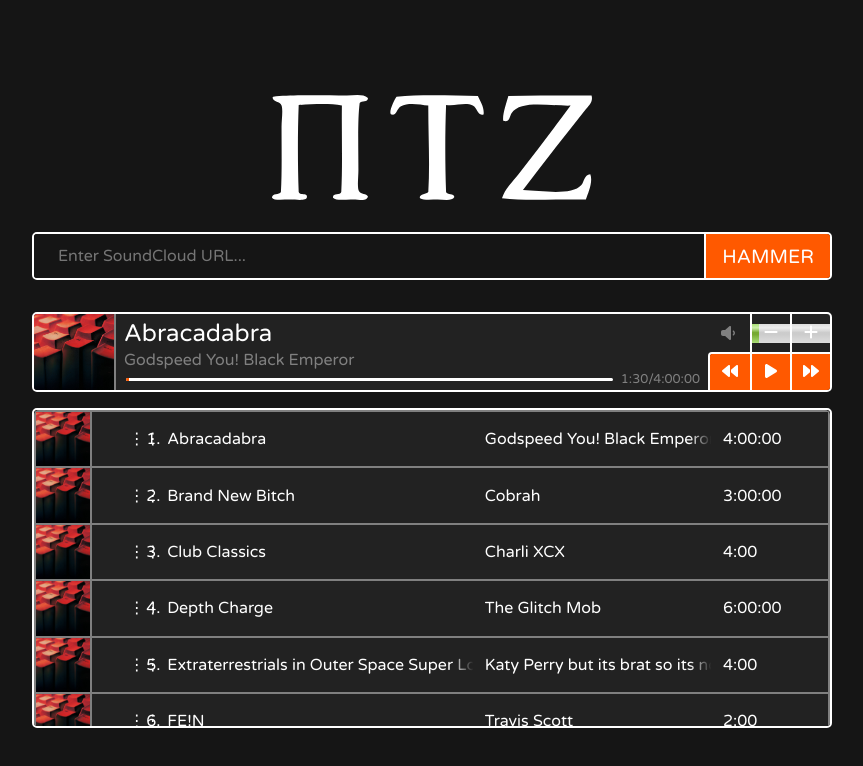
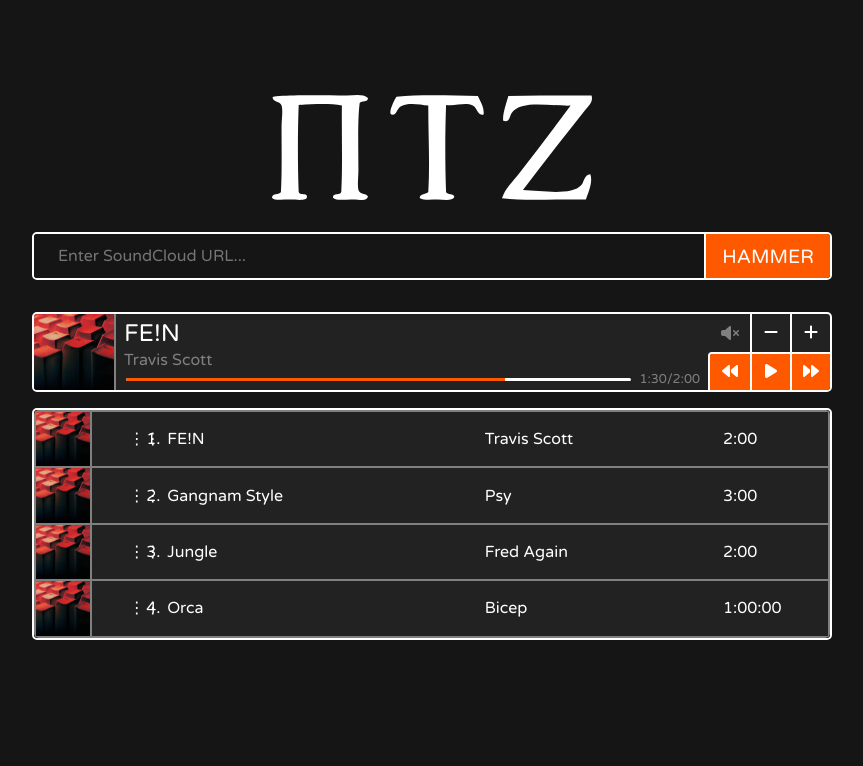
Before and after one commit to James-Randall-14/trackhammer, a React (Create React App) app in the folder client/: page / in a window 1280 px wide. Shown: the top 766 px of the page, without its empty margins (208-1071 px from the left). Built offline with nearby package versions, Linux system fonts and the light colour scheme.

Commit message:
fixed chromium rendering issues with meter and fade

```diff
--- a/client/src/App.jsx
+++ b/client/src/App.jsx
@@ -2,15 +2,48 @@
 import PTZHeader from "./components/header/PTZHeader.jsx";
 import URLInput from "./components/urlinput/URLInput.jsx";
 import Queue from "./components/queue/Queue.jsx";
+import Player from "./components/player/Player.jsx";
+import { useState } from "react";
+import { arrayMoveImmutable } from "array-move";
 
-function App() {
+// Testing purposes only:
+import ctrl_alt_reality from "./resources/ctrl-alt-reality.jpg";
+
+class songInfo {
+	constructor(link, track, artist, duration, cover, id) {
+		this.link = link;
+		this.track = track;
+		this.artist = artist;
+		this.duration = duration;
+		this.cover = cover;
+		this.id = id;
+	}
+}
+
+export default function App() {
+	// BACKEND TESTING VARIABLES SECTION:
+	// TO BE REMOVED LATER
+	let [queue, setQueue] = useState([
+		new songInfo("Link1", "FE!N", "Travis Scott", "2:00", ctrl_alt_reality, 1),
+		new songInfo("Link2", "Gangnam Style", "Psy", "3:00", ctrl_alt_reality, 2),
+		new songInfo("Link3", "Jungle", "Fred Again", "2:00", ctrl_alt_reality, 3),
+		new songInfo("Link4", "Orca", "Bicep", "1:00:00", ctrl_alt_reality, 4),
+	]);
+
+	// Series of callbacks for modifying the queue:
+
+	// Function for swapping songs in the queue:
+	function moveItem(startIndex, endIndex) {
+		const newQueue = arrayMoveImmutable(queue, startIndex, endIndex);
+		setQueue(newQueue);
+	}
+
 	return (
 		<div className="App">
-			{PTZHeader()}
-			{URLInput()}
-			{Queue()}
+			<PTZHeader />
+			<URLInput />
+			<Player songInfo={queue[0]} />
+			<Queue queue={queue} changeQueueCallback={moveItem} />
 		</div>
 	);
 }
-
-export default App;
--- a/client/src/components/player/Buttons.jsx
+++ b/client/src/components/player/Buttons.jsx
@@ -1,5 +1,6 @@
 import "./Player.css";
 import { FontAwesomeIcon } from "@fortawesome/react-fontawesome";
+import { useRef, useState } from "react";
 import {
 	faPlay,
 	faPause,
@@ -12,10 +13,17 @@
 	faMinus,
 } from "@fortawesome/free-solid-svg-icons";
 
-export default function Buttons(volume) {
+export default function Buttons() {
 	var isPlaying = false;
 
-	volume = 1;
+	let [volume, setVolume] = useState(0);
+
+	function raiseVolumeCallback() {
+		if (volume < 10) setVolume(volume + 0.5);
+	}
+	function lowerVolumeCallback() {
+		if (volume > 0) setVolume(volume - 0.5);
+	}
 
 	return (
 		<div className="Button-Panel container">
@@ -34,10 +42,18 @@
 				<div className="Volume-Meter-Container">
 					<meter className="Volume-Meter" max="10" value={volume}></meter>
 					<div className="Volume-Buttons-Container">
-						<button className="Volume-Button" type="button">
+						<button
+							className="Volume-Button"
+							type="button"
+							onClick={lowerVolumeCallback}
+						>
 							<FontAwesomeIcon icon={faMinus} />
 						</button>
-						<button className="Volume-Button" type="button">
+						<button
+							className="Volume-Button"
+							type="button"
+							onClick={raiseVolumeCallback}
+						>
 							<FontAwesomeIcon icon={faPlus} />
 						</button>
 					</div>
--- a/client/src/components/player/Player.css
+++ b/client/src/components/player/Player.css
@@ -240,3 +240,12 @@
 .Volume-Meter::-moz-meter-bar {
   background: var(--accent-orange);
 }
+
+.Volume-Meter::-webkit-meter-bar {
+  background: none;
+  height: 2.38rem !important;
+}
+
+.Volume-Meter::-webkit-meter-optimum-value {
+  background: var(--accent-orange);
+}
--- a/client/src/components/player/Player.jsx
+++ b/client/src/components/player/Player.jsx
@@ -1,8 +1,10 @@
 import "./Player.css";
 import Buttons from "./Buttons.jsx";
+import { useState } from "react";
 
-export default function Player({ songInfo, progress, volume }) {
-	console.log(songInfo);
+export default function Player({ songInfo }) {
+	// eslint-disable-next-line
+	let [progress, setProgress] = useState("1:30");
 
 	// Takes in time string and returns seconds
 	function getSeconds(time) {
@@ -20,8 +22,6 @@
 	var durationSeconds = getSeconds(songInfo.duration);
 
 	var completionPercentage = (progressSeconds / durationSeconds) * 100;
-
-	console.log(completionPercentage);
 
 	return (
 		<div className="Player">
@@ -51,7 +51,7 @@
 					</div>
 				</div>
 			</div>
-			<Buttons volume={volume} />
+			<Buttons />
 		</div>
 	);
 }
--- a/client/src/components/queue/Queue.jsx
+++ b/client/src/components/queue/Queue.jsx
@@ -1,114 +1,14 @@
 import "./Queue.css";
 import { useRef, useState } from "react";
-import { arrayMoveImmutable } from "array-move";
-import ctrl_alt_reality from "../../resources/ctrl-alt-reality.jpg";
 
 import QueueItem from "./QueueItem.jsx";
 import Player from "../player/Player.jsx";
 
-export default function Queue() {
-	class songInfo {
-		constructor(link, track, artist, duration, cover, id) {
-			this.link = link;
-			this.track = track;
-			this.artist = artist;
-			this.duration = duration;
-			this.cover = cover;
-			this.id = id;
-		}
-	}
-
-	// eslint-disable-next-line
-	const [progress, setProgress] = useState("1:30");
-
-	const [queue, setQueue] = useState([
-		new songInfo(
-			"Link1",
-			"Abracadabra",
-			"Godspeed You! Black Emperor",
-			"4:00:00",
-			ctrl_alt_reality,
-			0,
-		),
-		new songInfo(
-			"Link2",
-			"Brand New Bitch",
-			"Cobrah",
-			"3:00:00",
-			ctrl_alt_reality,
-			1,
-		),
-		new songInfo(
-			"Link3",
-			"Club Classics",
-			"Charli XCX",
-			"4:00",
-			ctrl_alt_reality,
-			3,
-		),
-		new songInfo(
-			"Link4",
-			"Depth Charge",
-			"The Glitch Mob",
-			"6:00:00",
-			ctrl_alt_reality,
-			4,
-		),
-		new songInfo(
-			"Link5",
-			"Extraterrestrials in Outer Space Super Long Line Lorem Impsum Dolor Sit Amet",
-			"Katy Perry but its brat so its not Lorem",
-			"4:00",
-			ctrl_alt_reality,
-			5,
-		),
-		new songInfo("Link6", "FE!N", "Travis Scott", "2:00", ctrl_alt_reality, 6),
-		new songInfo("Link7", "Gangnam Style", "Psy", "3:00", ctrl_alt_reality, 7),
-		new songInfo(
-			"Link8",
-			"Heads Will Roll",
-			"A-Trak",
-			"5:00",
-			ctrl_alt_reality,
-			8,
-		),
-		new songInfo(
-			"Link9",
-			"I FEEL LIKE DANCING",
-			"Hardwell",
-			"3:00",
-			ctrl_alt_reality,
-			9,
-		),
-		new songInfo(
-			"Link10",
-			"Just What I Needed",
-			"The Cars",
-			"4:00:00",
-			ctrl_alt_reality,
-			10,
-		),
-		new songInfo(
-			"Link11",
-			"Karma",
-			"Taylor Swift",
-			"4:00",
-			ctrl_alt_reality,
-			11,
-		),
-		new songInfo("Link12", "LOSING IT", "FISHER", "2:00", ctrl_alt_reality, 12),
-	]);
-
-	// Define a callback for QueueItems to call when they are moved
-	function moveItem(startIndex, endIndex) {
-		const newQueue = arrayMoveImmutable(queue, startIndex, endIndex);
-		console.log(newQueue);
-		setQueue(newQueue);
-	}
-
+export default function Queue({ queue, changeQueueCallback }) {
 	const scrollSpeed = 50; // px per frame
 	const edgeThreshold = 75; // px from top/bottom to trigger
 	const listRef = useRef(null);
+	const [activeDragIndex, setActiveDragIndex] = useState(null);
 
 	// Define a drag function for smoother drag scrolling
 	// If user is dragging within a certain margin of top or bottom, scroll smoothly
@@ -132,8 +32,6 @@
 	}
 
 	return (
-		<div>
-			<Player songInfo={queue[0]} progress={progress} />
 		<div className="Queue-Wrapper" ref={listRef} onDragOver={handleDragOver}>
 			<table className="Queue">
 				<tbody>
@@ -143,12 +41,13 @@
 							key={songInfo.id}
 							songInfo={songInfo}
 							thisIndex={idx}
-								moveCallback={moveItem}
+							activeDragIndex={activeDragIndex}
+							moveCallback={changeQueueCallback}
+							activateDragCallback={setActiveDragIndex}
 						/>
 					))}
 				</tbody>
 			</table>
 		</div>
-		</div>
 	);
 }
--- a/client/src/components/queue/QueueItem.jsx
+++ b/client/src/components/queue/QueueItem.jsx
@@ -1,7 +1,13 @@
 import "./Queue.css";
 import { useState } from "react";
 
-export default function QueueItem({ songInfo, thisIndex, moveCallback }) {
+export default function QueueItem({
+	songInfo,
+	thisIndex,
+	activeDragIndex,
+	moveCallback,
+	activateDragCallback,
+}) {
 	// Handle appearance when dragging vs not
 	const [isDragging, setIsDragging] = useState(false);
 
@@ -11,6 +17,7 @@
 	// Define event handlers
 	function startDragging(e) {
 		setIsDragging(true);
+		activateDragCallback(thisIndex);
 		e.dataTransfer.setData("text/plain", thisIndex);
 		e.dataTransfer.effectAllowed = "move";
 		// Add dragging property to body so cursor persists
@@ -25,8 +32,8 @@
 
 	function handleDraggedOver(e) {
 		e.preventDefault();
-		var startIndex = parseInt(e.dataTransfer.getData("text/plain"));
-		if (startIndex === thisIndex) return;
+		// Can't get data from dragged object on webshit
+		if (activeDragIndex == thisIndex) return;
 		setIsHovered(true);
 	}
 
```
Lines whose indentation alone changed are shown as unchanged.
